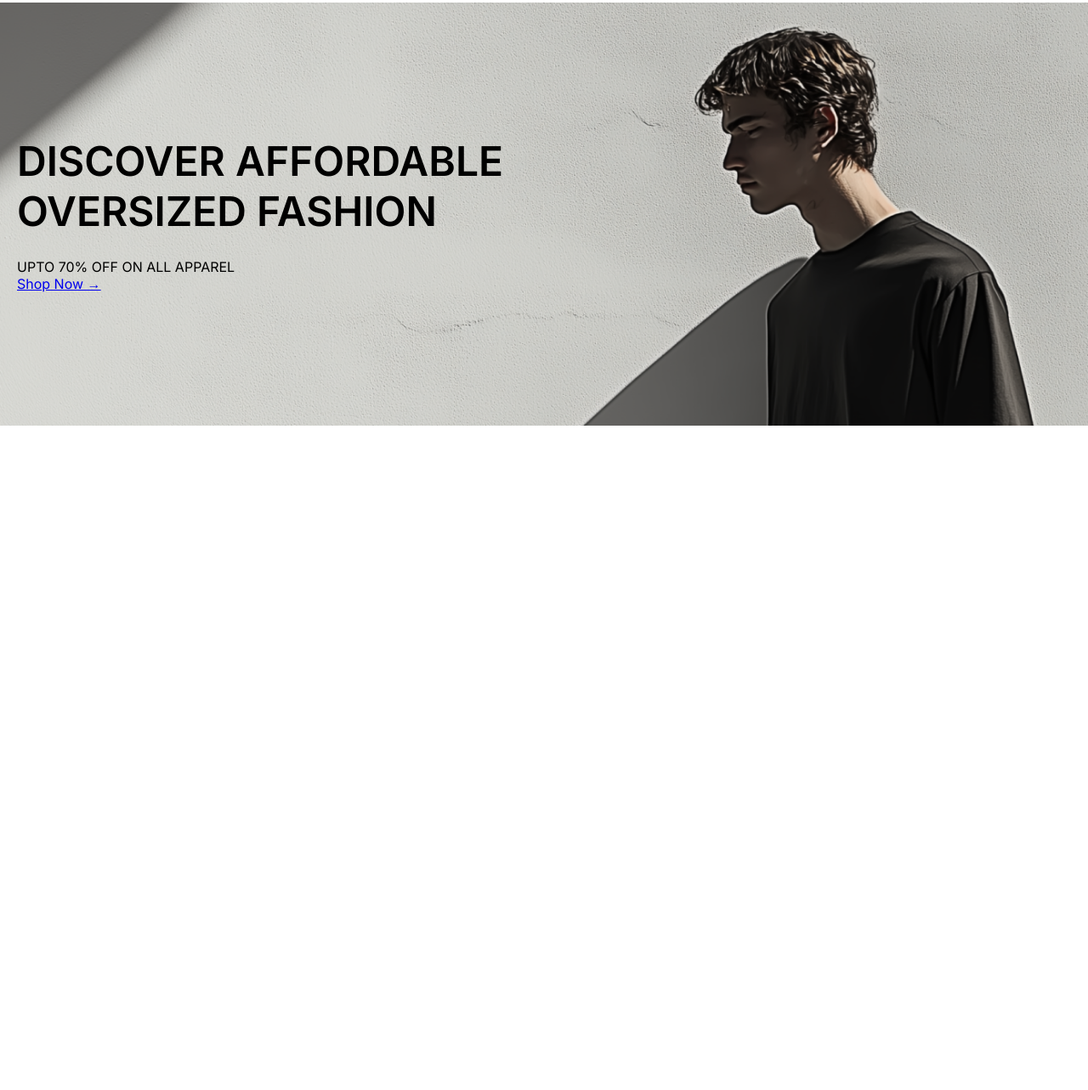
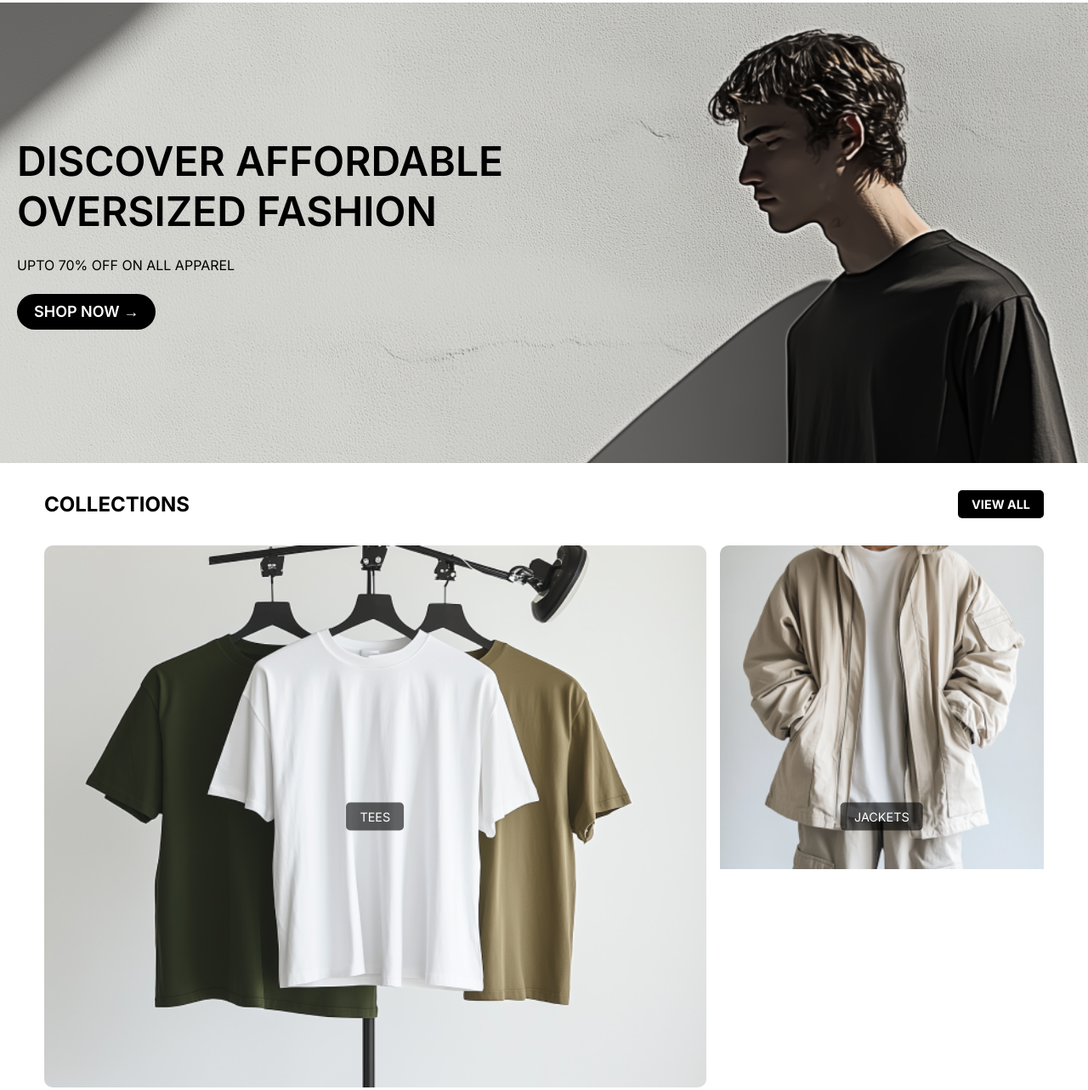
Before and after one commit to harisdev-netizen/runaway-theme, a website: page index.html in a window 1280 px wide. Shown: the part 83-1366 px from the top of the page at 85% size. Before the commit the page ends 800 px from the top, so only its background shows below. Drawn offline with Linux system fonts and the light colour scheme.

Commit message:
style: COLLECTION SECTION
collection section styling

```diff
--- a/index.html
+++ b/index.html
@@ -58,6 +58,35 @@
         <img src="./assets/images/header-banner.png" alt="Fashion Model" class="banner__image-img">
       </div>
     </section>
+
+    <section class="collections">
+      <div class="collections__header">
+        <h2>Collections</h2>
+        <a href="#" class="view-all">View All</a>
+      </div>
+      <div class="collections__grid">
+        <div class="collections__item">
+          <img src="./assets/images/tees.png" alt="Tees" />
+          <span class="collections__label">TEES</span>
+        </div>
+        <div class="collections__item">
+          <img src="./assets/images/jacket.png" alt="Jackets" />
+          <span class="collections__label">JACKETS</span>
+        </div>
+        <div class="collections__item">
+          <img src="./assets/images/shirts.png" alt="Shirts" />
+          <span class="collections__label">SHIRTS</span>
+        </div>
+        <div class="collections__item">
+          <img src="./assets/images/shorts.png" alt="Shorts" />
+          <span class="collections__label">SHORTS</span>
+        </div>
+        <div class="collections__item">
+          <img src="./assets/images/pants.png" alt="Pants" />
+          <span class="collections__label">PANTS</span>
+        </div>
+      </div>
+    </section>
   </main>
 </body>
 </html>
--- a/sass/abstract/_variables.scss
+++ b/sass/abstract/_variables.scss
@@ -12,6 +12,7 @@
 // FONT SIZES
 $font-size-small: 14px;
 $font-size-medium: 16px;
+$font-size-medium-large: 18px;
 $font-size-large: 32px;
 $font-size-xlarge: 48px;
 
--- a/sass/components/_banner.scss
+++ b/sass/components/_banner.scss
@@ -22,7 +22,6 @@
     height: 100%;
     position: absolute;
     top: 0;
-    // left: 0;
 
     &-img {
       width: 100%;
@@ -49,7 +48,7 @@
   &__title {
     font-size: $font-size-xlarge;
     font-weight: 600;
-    margin-bottom: 26px;
+    margin-bottom: 24px;
 
     @include respond-to('medium') {
       font-size: $font-size-large;
@@ -65,6 +64,7 @@
   &__subtitle {
     font-size: $font-size-medium;
     font-weight: normal;
+    margin-bottom: 24px;
 
     @include respond-to('medium') {
       font-size: $font-size-small;
--- /dev/null
+++ b/sass/components/_button.scss
@@ -0,0 +1,18 @@
+.banner__button {
+  display: inline-block;
+  padding: 10px 20px;
+  // margin-top: 20px;
+  font-size: $font-size-medium-large;
+  font-weight: 600;
+  text-transform: uppercase;
+  text-align: center;
+  // border: 2px solid $color-black;
+  border-radius: 100px;
+  color: $color-white;
+  background-color: $color-black;
+  text-decoration: none;
+  transition: all 0.3s;
+  cursor: pointer;
+  // position: relative;
+  // z-index: 2;
+}
--- /dev/null
+++ b/sass/components/_collections.scss
@@ -0,0 +1,88 @@
+.collections {
+  max-width: 1240px;
+  margin: 0 auto;
+  padding: 2rem;
+
+  &__header {
+    display: flex;
+    justify-content: space-between;
+    align-items: center;
+    margin-bottom: 2rem;
+
+    h2 {
+      font-size: 1.5rem;
+      font-weight: bold;
+      text-transform: uppercase;
+    }
+
+    .view-all {
+      font-size: 0.9rem;
+      font-weight: bold;
+      text-transform: uppercase;
+      background-color: black;
+      color: white;
+      padding: 0.5rem 1rem;
+      border-radius: 5px;
+      text-decoration: none;
+    }
+  }
+
+  &__grid {
+    display: grid;
+    grid-template-columns: repeat(3, 1fr);
+    gap: 1rem;
+
+    @include respond-to('medium') {
+      grid-template-columns: 1fr 1fr;
+    }
+
+    @include respond-to('small') {
+      grid-template-columns: 1fr;
+    }
+  }
+
+  &__item {
+    position: relative;
+    overflow: hidden;
+    border-radius: 10px;
+
+    img {
+      width: 100%;
+      height: auto;
+      display: block;
+    }
+  }
+
+  &__label {
+    position: absolute;
+    top: 50%;
+    left: 50%;
+    transform: translate(-50%, -50%);
+    background-color: rgba(0, 0, 0, 0.6);
+    color: white;
+    padding: 0.5rem 1rem;
+    border-radius: 5px;
+    font-size: 0.9rem;
+    text-transform: uppercase;
+    text-align: center;
+  }
+
+  &__item:first-child {
+    grid-column: span 2;
+    grid-row: span 1;
+
+    img {
+      height: 100%;
+      object-fit: cover;
+    }
+
+    @include respond-to('medium') {
+      grid-column: span 2;
+      grid-row: span 1;
+    }
+
+    @include respond-to('small') {
+      grid-column: span 1;
+    }
+  }
+}
--- a/sass/main.scss
+++ b/sass/main.scss
@@ -5,6 +5,8 @@
 
 @import "components/animations";
 @import "components/banner";
+@import "components/button";
+@import "components/collections";
 
 @import "layouts/header";
 
```
Also changed, not shown: assets/images/jacket.png (added), assets/images/pants.png (added), assets/images/shirts.png (added), assets/images/shorts.png (added), assets/images/tees.png (added), css/style.css, 1 other file.
